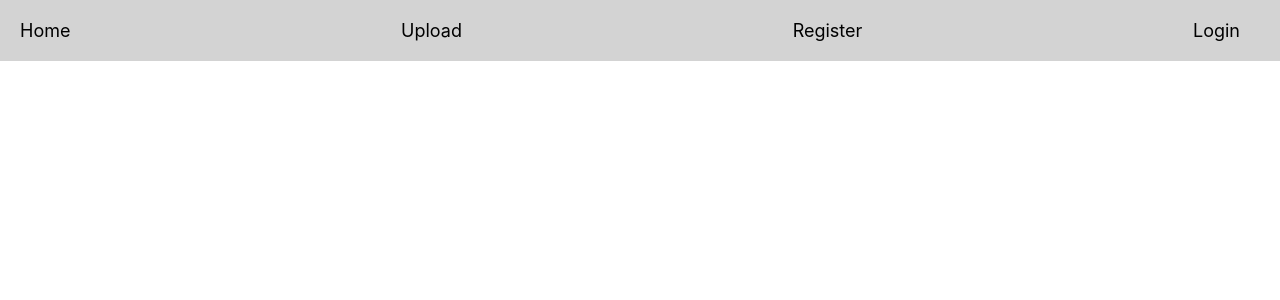
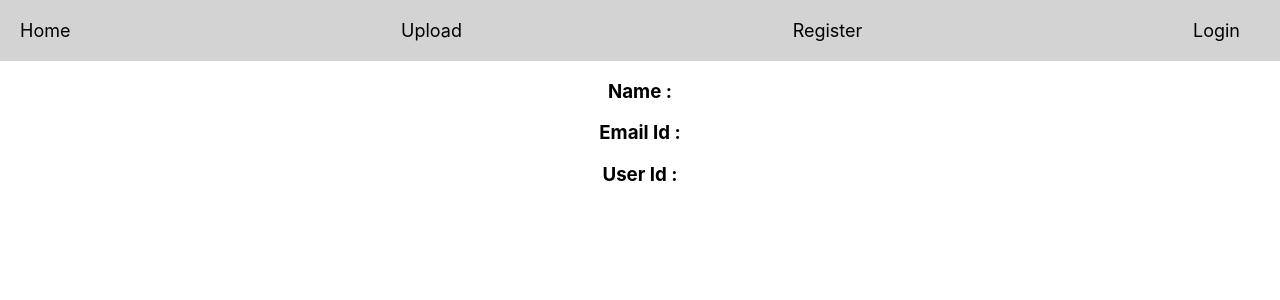
Before and after one commit to Aakash-kushwaha/test, a React (Create React App) app in the folder mobigic/client/mobigic/: page /profile in a window 1280 px wide. Shown: the top 300 px of the page. Built offline with nearby package versions, Linux system fonts and the light colour scheme.

Commit message:
userProfile details updated

```diff
--- a/mobigic/client/mobigic/src/App.js
+++ b/mobigic/client/mobigic/src/App.js
@@ -9,6 +9,7 @@ import Navbar from './components/Navbar';
 import Login from './components/Login';
 import Home from './pages/Home';
 import FileUpload from './pages/Upload';
+import { UserProfile } from './pages/UserProfile';
 
 function App() {
   const [login, setLogin] = React.useState("");
@@ -26,6 +27,7 @@ function App() {
         <Route path='/' element={<Home login={login}></Home>}></Route>
         <Route path='/upload' element={<FileUpload></FileUpload>}></Route>
         <Route path="/register" element={<Register ></Register>} />
+        <Route path="/profile" element={<UserProfile ></UserProfile>} />
         <Route path="/login" element={<Login login={login} setLogin={setLogin}></Login>} />
       </Routes>
     </div>
--- a/mobigic/client/mobigic/src/components/Navbar.jsx
+++ b/mobigic/client/mobigic/src/components/Navbar.jsx
@@ -19,9 +19,10 @@ const Navbar = ({login}) => {
         <div className={styles.navbaritem}>
           <Link to="/upload">Upload</Link>
         </div>
-        <div className={styles.navbaritem}>
+        {login?"": <div className={styles.navbaritem}>
           <Link to="/register">Register</Link>
-        </div>
+        </div>}
+
         {login ? (
           <div className={styles.navbaritem}>
             <Link to="/profile">Welcome  {login}</Link>
--- /dev/null
+++ b/mobigic/client/mobigic/src/pages/UserProfile.jsx
@@ -0,0 +1,20 @@
+import React from 'react'
+
+export const UserProfile = () => {
+    const [user,setUser ] = React.useState({})
+    React.useEffect(()=>{
+        let userProfile = JSON.parse(localStorage.getItem("user"))
+        userProfile && setUser(userProfile)
+    },[])
+  return (
+    <div>
+        {
+            user ?<>
+            <h3>Name  : {user.name}</h3>
+            <h3>Email Id : {user.email}</h3>
+            <h3>User Id : {user._id}</h3>
+            </> :""
+        }
+    </div>
+  )
+}
```
